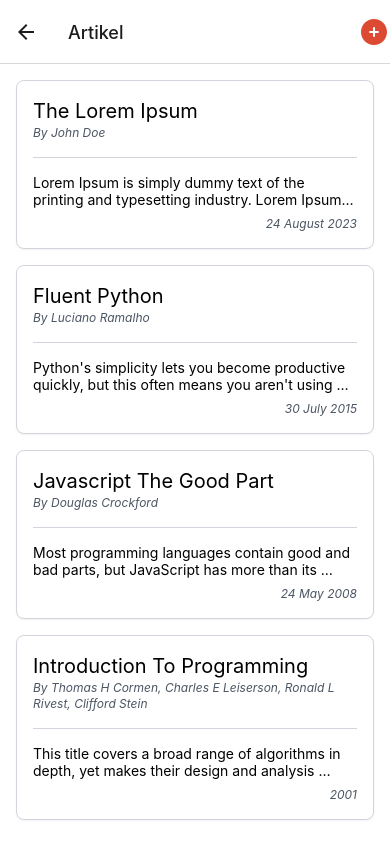
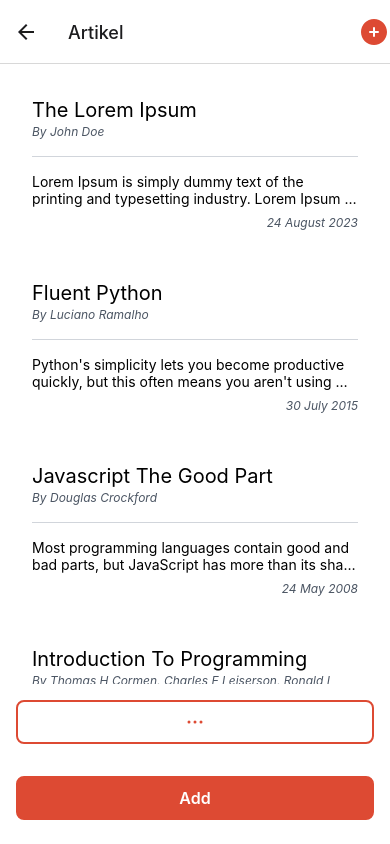
Before and after one commit to helloferdie/hellorn, a React Native app: screen /article in a window 390 px wide. Built offline with nearby package versions, Linux system fonts and the light colour scheme.

Commit message:
Refactor button

```diff
--- a/components/button.tsx
+++ b/components/button.tsx
@@ -1,9 +1,12 @@
 import { Pressable, PressableProps, Text } from "react-native";
 import styles from "../styles/theme";
 
-interface ButtonProps extends PressableProps {
+interface ButtonVariant {
+  variant: "primary" | "secondary" | "outlined";
+}
+
+interface ButtonProps extends PressableProps, ButtonVariant {
   label: string;
-  variant: "primary" | "secondary" | "outlined";
 }
 
 export function Button({ label, variant, ...props }: ButtonProps) {
@@ -20,3 +23,18 @@
     </Pressable>
   );
 }
+
+interface ButtonIconProps extends PressableProps, ButtonVariant {
+  children?: React.ReactNode;
+}
+
+export function ButtonIcon({ variant, children, ...props }: ButtonIconProps) {
+  return (
+    <Pressable
+      className={`py-2 px-2.5 mb-2 rounded-lg items-center ${styles.button[variant]}`}
+      {...props}
+    >
+      {children}
+    </Pressable>
+  );
+}
--- a/components/view.tsx
+++ b/components/view.tsx
@@ -1,12 +1,14 @@
-import { ScrollView as RNScrollView, View as RNView } from "react-native";
+import {
+  ScrollView as RNScrollView,
+  View as RNView,
+  ViewProps as RNViewProps,
+} from "react-native";
 import styles from "../styles/theme";
 
-interface ViewProps {
-  style?: string;
+interface ViewProps extends RNViewProps {
   fullwidth?: boolean;
   padded?: boolean;
   shrink?: boolean;
-  children: React.ReactNode;
 }
 
 function generateClassName(props: ViewProps): string {
@@ -14,20 +16,23 @@
   props.fullwidth ? cls.push("w-full") : null;
   props.padded ? cls.push(styles.view.padded) : null;
   props.shrink ? cls.push(styles.view.shrink) : null;
-  props.style ? cls.push(props.style.trim()) : null;
   return cls.join(" ").trim();
 }
 
-export function View(props: ViewProps) {
+export function View({ children, className, ...props }: ViewProps) {
   const cls = generateClassName(props);
-  return <RNView className={cls}>{props.children}</RNView>;
+  return (
+    <RNView className={cls} {...props}>
+      {children}
+    </RNView>
+  );
 }
 
-export function ScrollView(props: ViewProps) {
+export function ScrollView({ children, ...props }: ViewProps) {
   const cls = generateClassName(props);
   return (
-    <RNScrollView className={cls}>
-      {props.children}
+    <RNScrollView className={cls} {...props}>
+      {children}
       <RNView className="h-2" />
     </RNScrollView>
   );
--- a/navigation/navigation.tsx
+++ b/navigation/navigation.tsx
@@ -37,6 +37,7 @@
         component={ArticleNewScreen}
         options={{
           title: "New Article",
+          animation: "slide_from_right",
           headerShown: true,
           headerBackTitleVisible: false,
         }}
--- a/screens/article/index.tsx
+++ b/screens/article/index.tsx
@@ -4,11 +4,13 @@
 } from "@react-navigation/native-stack";
 import { LayoutDefault } from "../../components/layout";
 import { RootStackParamList } from "../../navigation/navigation";
-import { Pressable, Text } from "react-native";
+import { Pressable, Text, View as RNView } from "react-native";
 import { ScrollView, View } from "../../components/view";
 import Divider from "../../components/divider";
 import React from "react";
 import PlusCircleIcon from "react-native-heroicons/solid/PlusCircleIcon";
+import EllipsisHorizontalIcon from "react-native-heroicons/outline/EllipsisHorizontalIcon";
+import { Button, ButtonIcon } from "../../components/button";
 
 const palette = require("../../styles/palette.ts");
 const articles = [
@@ -64,14 +66,14 @@
   };
 }
 
-export default function ArticleScreen(_: ArticleScreenProps) {
+export default function ArticleScreen({ navigation }: ArticleScreenProps) {
   return (
     <LayoutDefault>
       <ScrollView>
         {articles.map((article, i) => (
           <View
             key={i}
-            style="border border-gray-300 bg-white shadow-sm rounded-lg"
+            className="border border-gray-300 bg-white shadow-sm rounded-lg"
             padded
             shrink
           >
@@ -87,6 +89,34 @@
           </View>
         ))}
       </ScrollView>
+      <View padded>
+        <View className="flex-row space-x-2">
+          <ButtonIcon
+            variant="outlined"
+            onPress={() => {
+              console.log("Drawer");
+            }}
+          >
+            <EllipsisHorizontalIcon color={palette.primary[600]} size={24} />
+          </ButtonIcon>
+
+          <Button
+            className="flex-1"
+            label="Add"
+            variant="primary"
+            onPress={() => {
+              navigation.navigate("article_new", { mode: "132" });
+            }}
+          />
+        </View>
+        <Button
+          label="Add"
+          variant="primary"
+          onPress={() => {
+            navigation.navigate("article_new", { mode: "132" });
+          }}
+        />
+      </View>
     </LayoutDefault>
   );
 }
--- a/styles/theme.ts
+++ b/styles/theme.ts
@@ -4,8 +4,8 @@
     shrink: "mt-4 mx-4",
   },
   button: {
-    primary: "border-transparent bg-primary-600",
-    secondary: "border-transparent bg-secondary-600",
+    primary: "border-2 bg-primary-600 border-primary-600",
+    secondary: "border-2 bg-secondary-600 border-secondary-600",
     outlined: "border-2 border-primary-600",
   },
   buttonText: {
```
